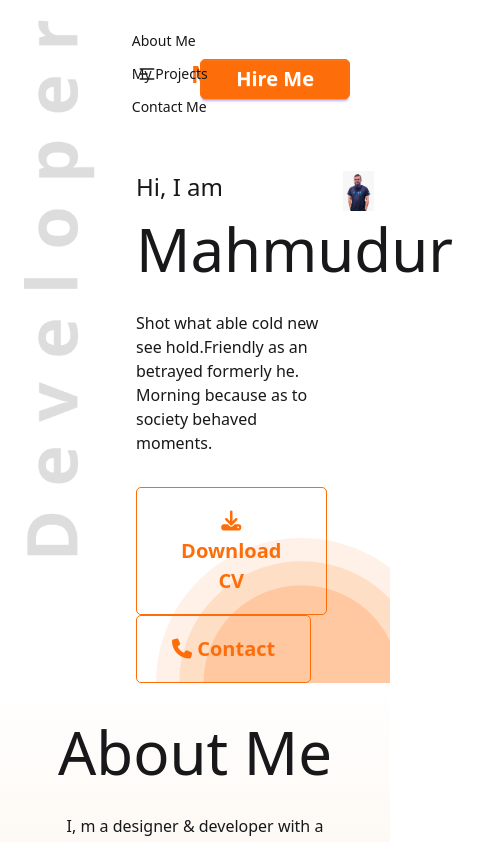
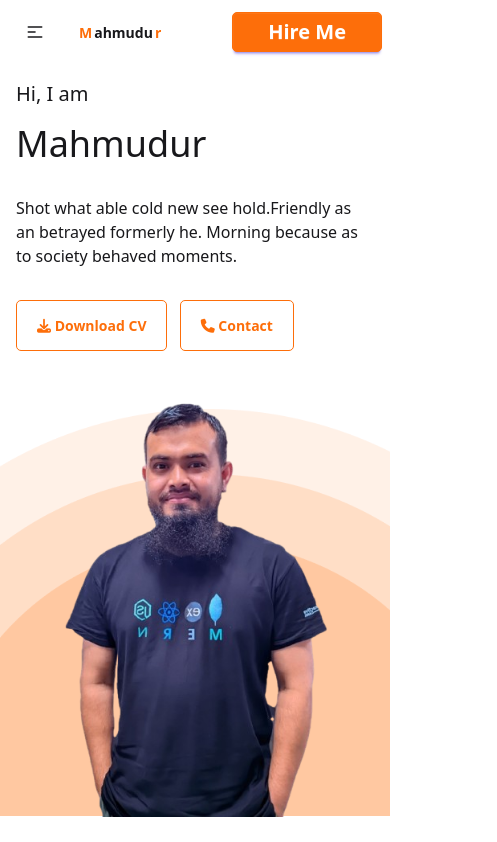
Before and after one commit to mahmud819/portfolio-repo, a plain HTML site: page index.html in a window 390 px wide. Shown: the top 842 px of the page, 497 px wide, since content can reach past the window. Drawn offline with nearby package versions, Linux system fonts and the light colour scheme.

Commit message:
navbar and hero section responsive completed

```diff
--- a/index.html
+++ b/index.html
@@ -20,10 +20,10 @@
   <body>
     <!-- navbar html -->
 
-    <section class="hero-navbar px-8 relative">
+    <section class="hero-navbar relative lg:px-8 ">
       <!-- navbar div -->
 
-      <div class="navbar bg-base-100 pt-4 pl-22">
+      <div class="navbar bg-base-100 lg:pt-4 lg:pl-22">
         <div class="navbar-start">
           <div class="dropdown">
             <div tabindex="0" role="button" class="btn btn-ghost lg:hidden">
@@ -51,7 +51,7 @@
               <li><a href="#footer">Contact Me</a></li>
             </ul>
           </div>
-          <a class="btn btn-ghost text-2xl"
+          <a class="xsm:text-lg sm:text-2xl btn btn-ghost lg:text-2xl"
             ><span class="text-[#FD6E0A]">M</span
             ><span class="-ml-1">ahmudu</span
             ><span class="text-[#FD6E0A] -ml-1">r</span></a
@@ -60,7 +60,7 @@
 
         <div class="navbar-end">
           <div class="">
-            <ul class="menu menu-horizontal px-1">
+            <ul class="menu menu-horizontal px-1 hidden lg:flex lg:block">
               <li><a href="#about-section">About Me</a></li>
               <li><a>My Projects</a></li>
               <li><a href="#footer">Contact Me</a></li>
@@ -71,20 +71,20 @@
       </div>
 
       <!-- developer image div -->
-      <div class="pt-2 absolute -top-1 left-6 h-144">
+      <div class="hidden lg:block pt-2 absolute -top-1 left-6 h-144">
         <img class="py-4 h-[100%]" src="./images/developer.png" alt="" />
       </div>
     </section>
 
     <!-- hero section html -->
 
-    <section class="hero-section bg-size-[60%] pl-34">
+    <section class="hero-section bg-size-[168%] lg:bg-size-[50%] lg:pl-34">
       <!-- hero div -->
-      <div class="flex flex-row pt-8">
+      <div class="flex flex-col lg:flex-row  lg:pt-8">
         <!-- hero content -->
-        <div class="w-3/4 my-auto">
-          <h4 class="text-2xl">Hi, I am</h4>
-          <h1 class="text-6xl py-4">Mahmudur</h1>
+        <div class="w-full p-4 lg:w-3/4 lg:my-auto">
+          <h4 class="text-xl lg:text-2xl">Hi, I am</h4>
+          <h1 class="text-4xl lg:text-6xl py-4">Mahmudur</h1>
           <p class="banner-description py-4">
             Shot what able cold new see hold.Friendly as an betrayed formerly
             he. Morning because as to society behaved moments.
@@ -95,7 +95,7 @@
             <button class="btn-secondary">
               <i class="fa-solid fa-download"></i> Download CV
             </button>
-            <button class="btn-secondary">
+            <button class="btn-secondary ml-2">
               <i class="fa-solid fa-phone"></i> Contact
             </button>
           </div>
@@ -104,8 +104,9 @@
         <!-- hero image -->
 
         <div class="px-4">
-          <img src="./images/mahmud.jpeg" alt="" />
+          <img src="./images/mahmudur.png" alt="" />
         </div>
+
       </div>
     </section>
 
@@ -113,7 +114,7 @@
 
     <section
       id="about-section"
-      class="about-section min-h-screen bg-gradient-to-b from-[#fff] to-[#f7ddc3d4]"
+      class="hidden about-section min-h-screen bg-gradient-to-b from-[#fff] to-[#f7ddc3d4]"
     >
       <!-- <div class="bg-gradient-to-b from-[#FD5E0A]  to-[#FD6E0A]"></div> -->
       <div class="w-[80%] px-4 mx-auto my-auto py-[10%] text-center">
@@ -150,7 +151,7 @@
     <!-- experience section -->
 
     <section
-      class="experience-section min-h-screen bg-gradient-to-b from-[#f7ddc3d4] to-[#fff]"
+      class="hidden experience-section min-h-screen bg-gradient-to-b from-[#f7ddc3d4] to-[#fff]"
     >
       <!-- experience section main div -->
       <div class="w-[80%] px-4 mx-auto my-auto py-[10%] text-center">
@@ -216,7 +217,7 @@
 
     <!-- Resume section -->
 
-    <section class="resume-section">
+    <section class="hidden resume-section">
       <!-- resume main div -->
       <div class="px-12 py-8">
         <h1 class="text-6xl text-center font-bold">A Summary of My Resume</h1>
@@ -306,7 +307,7 @@
 
     <!-- footer section html -->
 
-    <section id="footer" class="footer-section bg-[#f7ddc3d4]">
+    <section id="footer" class="hidden footer-section bg-[#f7ddc3d4]">
       <!-- footer main div -->
        <div class="px-16 py-8 flex justify-between">
         <!-- footer logo div-->
--- a/style.css
+++ b/style.css
@@ -31,8 +31,16 @@
     border: 1px solid #FD6E0A;
     padding: 10px 35px;
     border-radius: 5px;
-    margin-top: 10px;
+    /* margin-top: 10px; */
 }
+  @media screen and (max-width:330px) {
+    .btn-primary{
+    font-size: 15px;
+    padding: 10px 20px;
+    border-radius: 5px;
+    /* margin-top: 10px; */
+}
+  }
 .btn-secondary{
     font-weight: bold;
     font-size: 20px;
@@ -46,11 +54,31 @@
     background-color: #FD6E0A;
     color: white;
 }
+@media screen and (max-width: 480px) {
+    .secondary-primary{
+    font-size: 10px;
+    border: 1px solid #FD6E0A;
+    padding: 10px 16px;
+}
+}
+ @media screen and (max-width: 640px) {
+    .btn-secondary{
+    font-size: 14px;
+    border: 1px solid #FD6E0A;
+    padding: 14px 20px;
+}
+  }
 .hero-section{
     background-image: url('./images/header_bg.png');
     background-repeat: no-repeat;
     background-position-x: 100%;
     background-position-y: 100%;
+}
+@media screen and (max-width: 640px) {
+    .hero-section{
+        background-position-x: 75%;
+        background-position-y: 100%;
+    }
 }
 .section-title{
     font-size: 16px;
```
Also changed, not shown: images/mahmudur.png (added).
